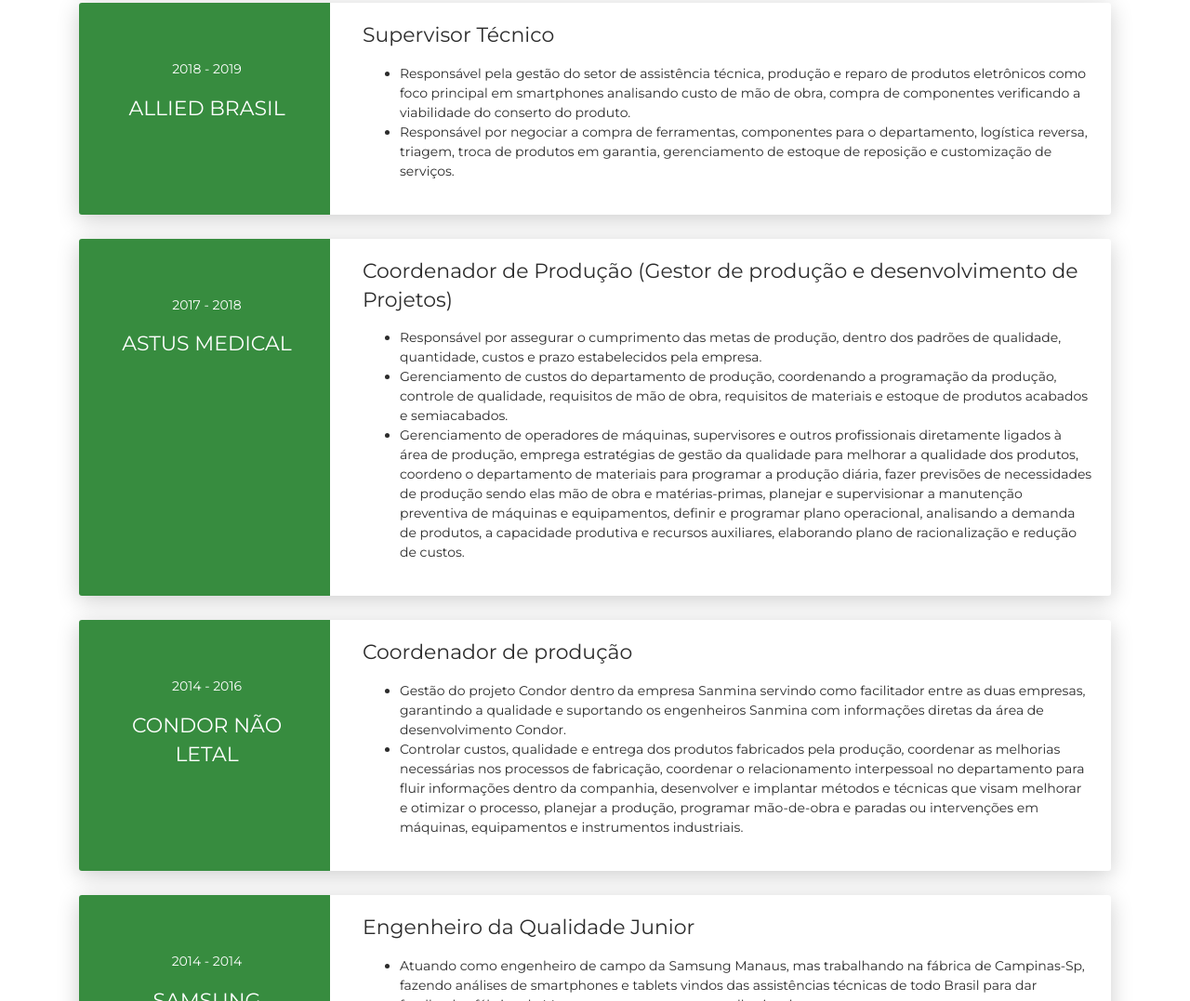
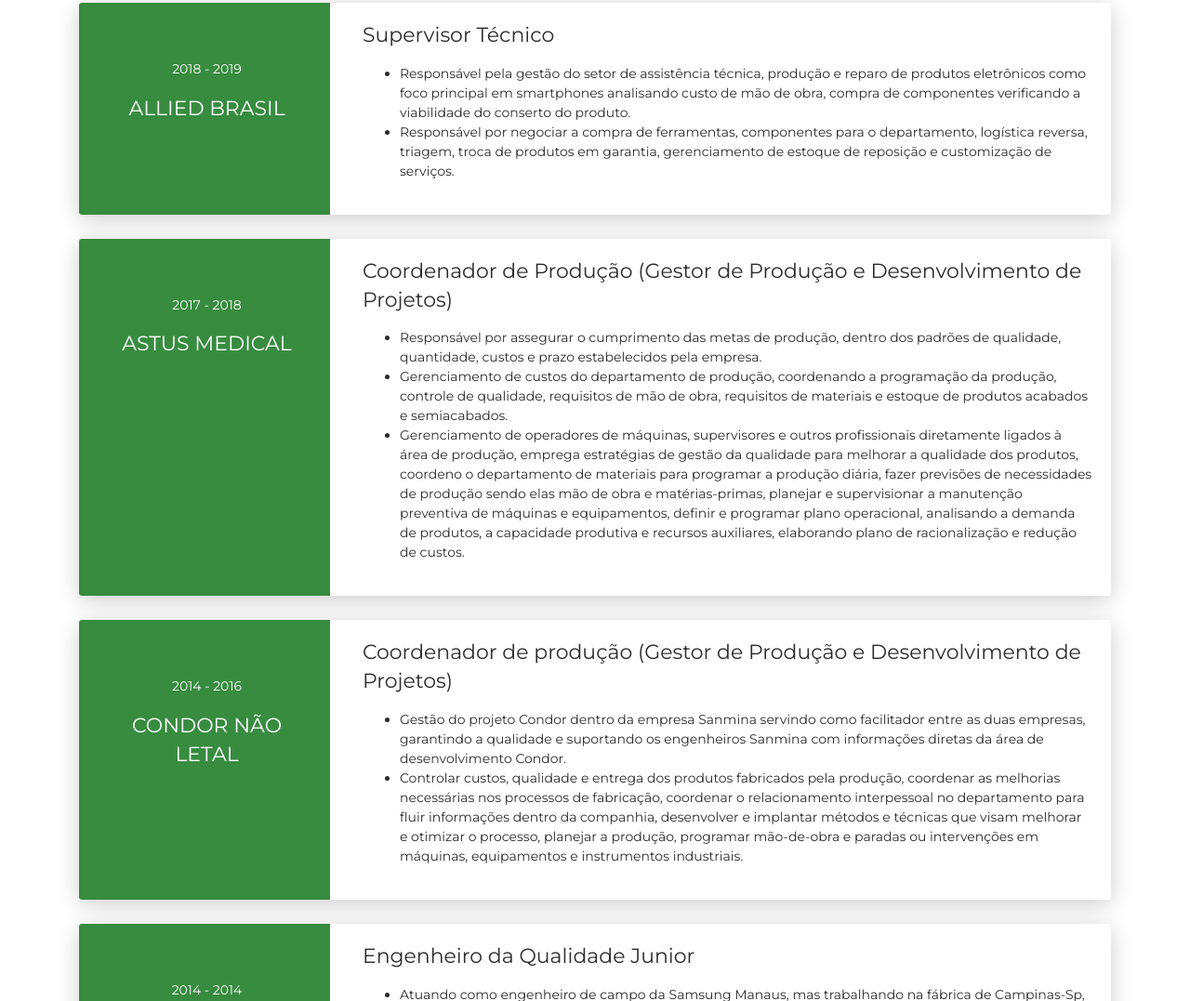
Before and after one commit to sandersoncortez/sandersoncortez.github.io, a website: page index.html in a window 1280 px wide. Shown: the part 2142-3219 px from the top of the page at 93% size. Drawn offline with Linux system fonts and the light colour scheme.

Commit message:
Update index.html

```diff
--- a/index.html
+++ b/index.html
@@ -551,8 +551,8 @@
                 >
                   <div class="card-body">
                     <div class="h5">
-                      Coordenador de Produção (Gestor de produção e
-                      desenvolvimento de Projetos)
+                      Coordenador de Produção (Gestor de Produção e
+                      Desenvolvimento de Projetos)
                     </div>
                     <ul>
                       <li>
@@ -606,7 +606,7 @@
                   data-aos-duration="500"
                 >
                   <div class="card-body">
-                    <div class="h5">Coordenador de produção</div>
+                    <div class="h5">Coordenador de produção (Gestor de Produção e Desenvolvimento de Projetos)</div>
                     <ul>
                       <li>
                         Gestão do projeto Condor dentro da empresa Sanmina
```
